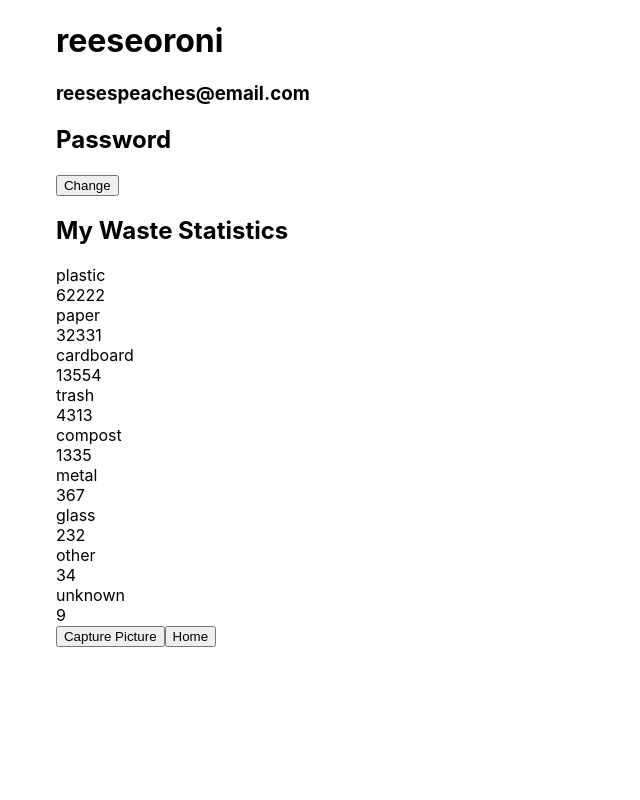
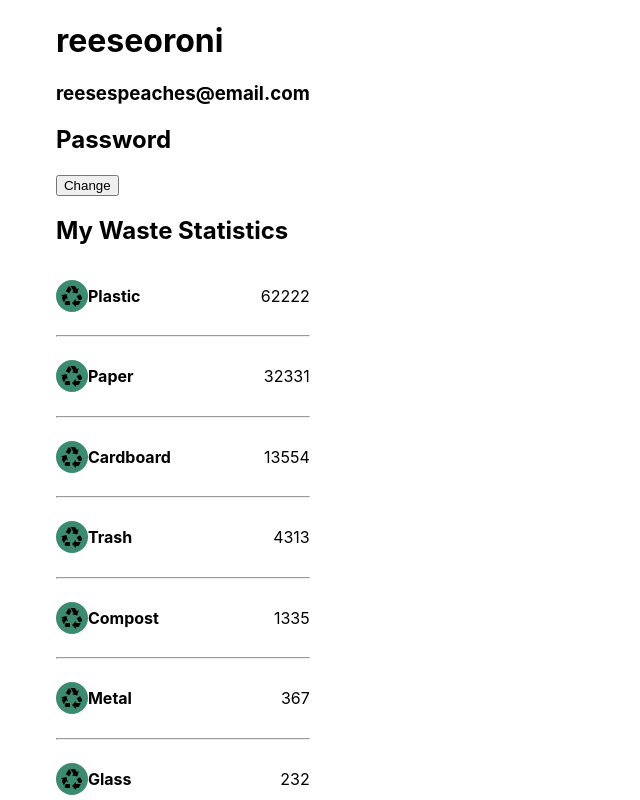
Before and after one commit to codeforsanjose/litter.ai, a React (Create React App) app in the folder client/: page /profile in a window 1280 px wide. Shown: the top 800 px of the page, without its empty margins (0-640 px from the left). Built offline with nearby package versions, Linux system fonts and the light colour scheme.

Commit message:
ProfileStatistics rows are separated by category

```diff
--- a/client/src/Components/Profile.jsx
+++ b/client/src/Components/Profile.jsx
@@ -1,6 +1,7 @@
 import React from 'react';
 import { Link } from 'react-router-dom';
 import { userData, userPictureData } from '../MockData/mockUserData';
+import '../css/Profile.css';
 import ProfileStatistics from './ProfileStatistics';
 
 export default function Profile() {
--- a/client/src/Components/ProfileStatistics.jsx
+++ b/client/src/Components/ProfileStatistics.jsx
@@ -1,17 +1,28 @@
 import React, { useState, useEffect } from 'react';
+import RecyclingIcon from '@mui/icons-material/Recycling';
 
 export default function ProfileStatistics({ user }) {
   const [userStatistics, setUserStatistics] = useState([]);
 
   const handleUserData = (category) => (
-    <div>
-      <div>{category[0]}</div>
-      <div>{category[1]}</div>
-    </div>
+    <>
+      <div className="profile-stats-row">
+        <div className="profile-stats-left">
+          <div className="profile-stats-icon-bg">
+            <RecyclingIcon />
+          </div>
+          <h4 className="profile-stats-category">{category[0]}</h4>
+        </div>
+        <p className="profile-stats-number">{category[1]}</p>
+      </div>
+      <hr />
+    </>
   );
 
   useEffect(() => {
-    const list = Object.keys(user).map((key) => [key, user[key]]);
+    const list = Object.keys(user).map(
+      (key) => [key.charAt(0).toUpperCase() + key.slice(1), user[key]],
+    );
     list.sort((a, b) => b[1] - a[1]);
     setUserStatistics(list);
   }, [user]);
--- a/client/src/Components/SuccessfulSubmission/SuccessfulSubmission.jsx
+++ b/client/src/Components/SuccessfulSubmission/SuccessfulSubmission.jsx
@@ -20,9 +20,9 @@ export default function SuccessfulSubmission({ type }) {
     <div className="category-container">
       <div className="category-wrapper">
         <h4>{type.category}</h4>
-        {category === 'Recycle' && <RecyclingIcon data-testid="recycle-icon" className="category-icon" />}
-        {category === 'Trash' && <DeleteIcon data-testid="trash-icon" className="category-icon" />}
-        {category === 'Compost' && <EggIcon data-testid="compost-icon" className="category-icon" />}
+        {category === 'Recycle' && <RecyclingIcon className="category-icon" />}
+        {category === 'Trash' && <DeleteIcon className="category-icon" />}
+        {category === 'Compost' && <EggIcon className="category-icon" />}
         <h1>{type.name}</h1>
         <div className="category-short-desc">{separateString(type.description)}</div>
         <div className="category-buttons">
--- /dev/null
+++ b/client/src/css/Profile.css
@@ -0,0 +1,20 @@
+.profile-stats-row {
+  display: flex;
+  justify-content: space-between;
+  align-items: center;
+}
+
+.profile-stats-row .profile-stats-left {
+  display: flex;
+  align-items: center;
+}
+
+.profile-stats-row .profile-stats-icon-bg {
+  width: 2rem;
+  height: 2rem;
+  display: flex;
+  align-items: center;
+  justify-content: center;
+  background-color: var(--main-green-half);
+  border-radius: 100rem;
+}
```
